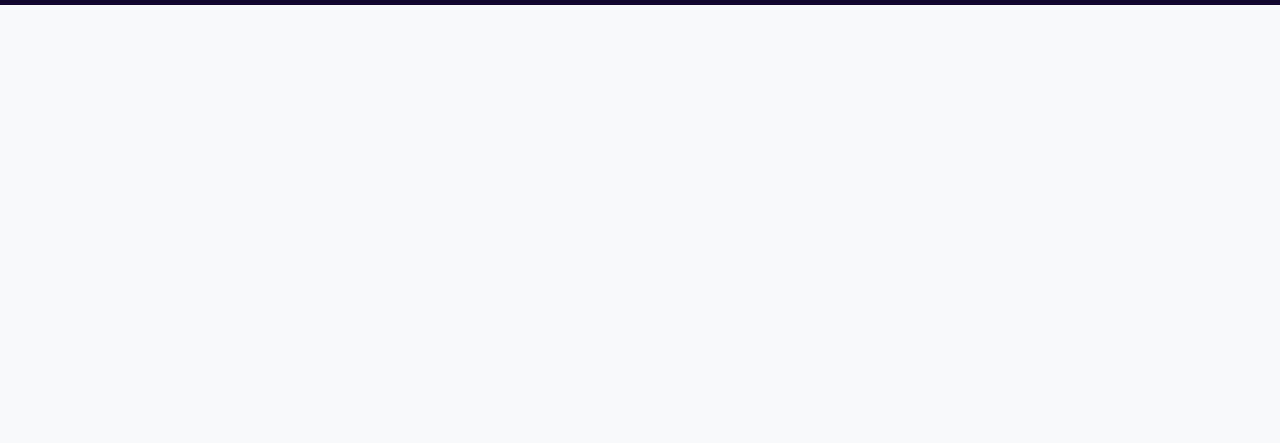
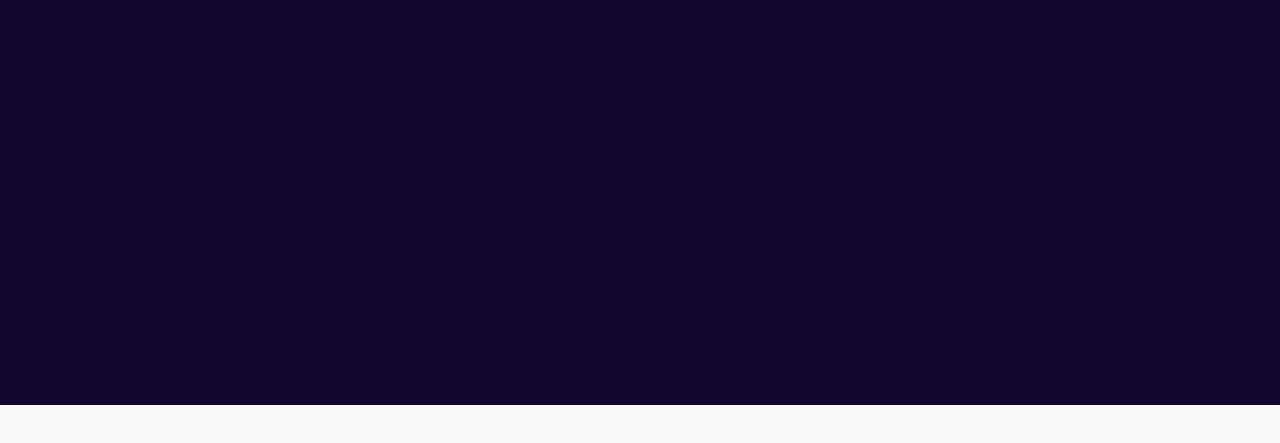
Before and after one commit to bochiedev/questioner, a plain HTML site: page index.html in a window 1280 px wide. Shown: the part 45-488 px from the top of the page. Drawn offline with Linux system fonts and the light colour scheme.

Commit message:
[start#163001688]add basic banner to homepage

```diff
--- a/css/style.css
+++ b/css/style.css
@@ -57,3 +57,22 @@ nav a{
 }
 
 /* End Navigation */
+
+
+/* banner css */
+
+
+.banner{
+  height: 20vh;
+}
+
+.banner-home{
+  width: 100%;
+  height: 50vh!important;
+  background-size:cover;
+  background-repeat: no-repeat;
+  background-position: center;
+}
+
+
+/* End banner css */
--- a/index.html
+++ b/index.html
@@ -39,5 +39,11 @@
   </div>
   <!-- End Navigation bar -->
 
+  <!-- Start Banner -->
+  <section class="banner banner-home bg-primary text-light">
+
+  </section>
+  <!-- End Banner -->
+
   </body>
 </html>
```
